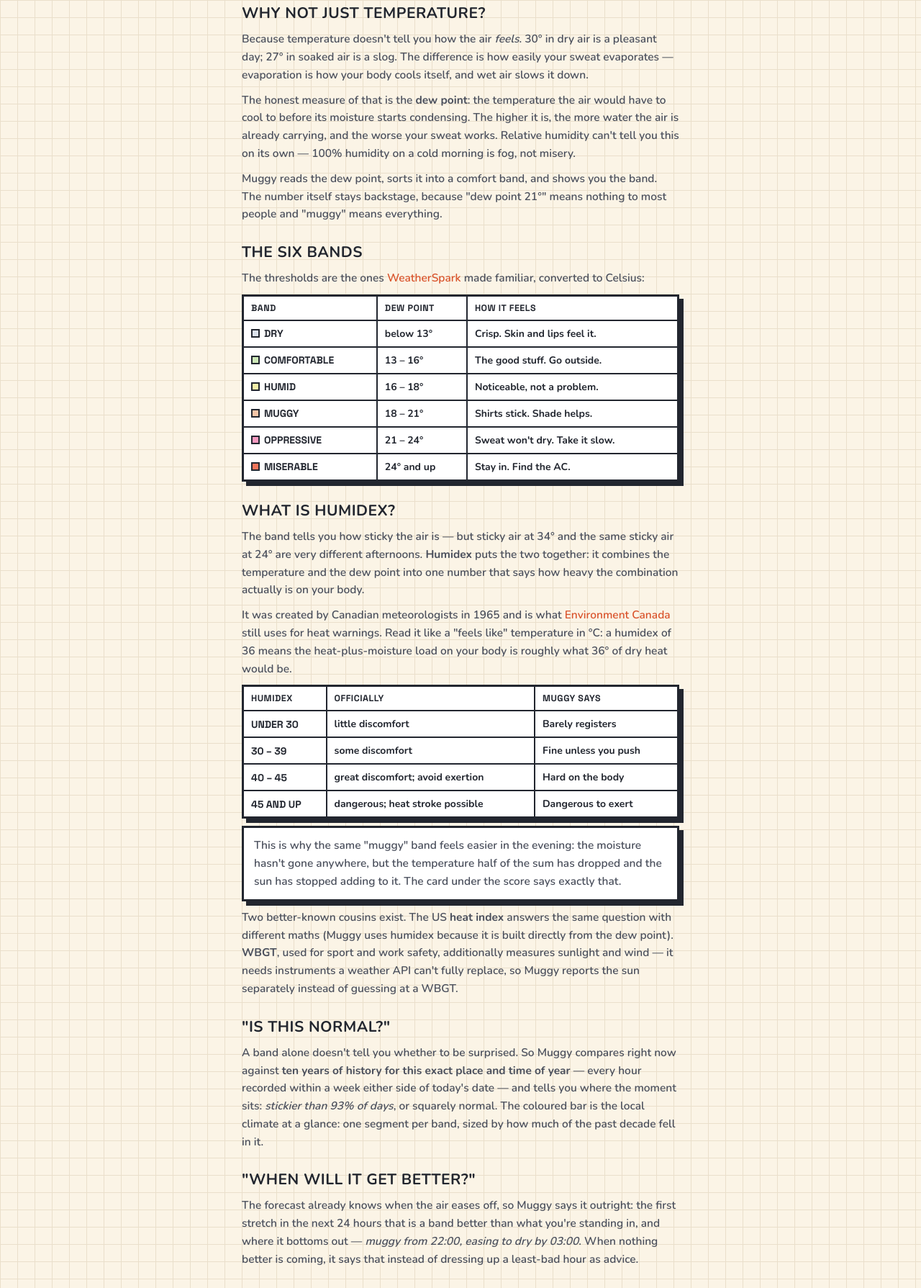
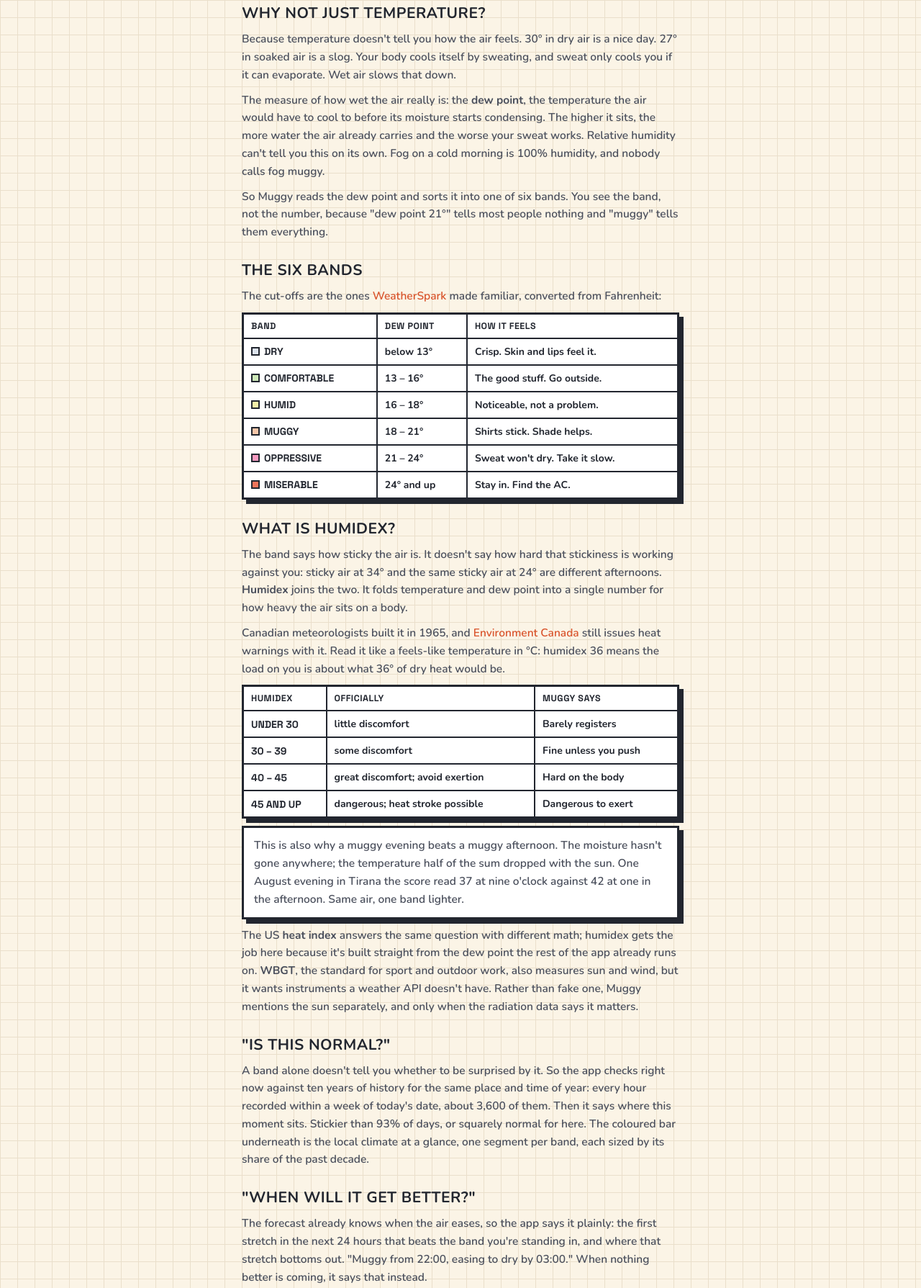
Before and after one commit to okturan/muggy, a website: page public/about.html in a window 1280 px wide. Shown: the part 144-1933 px from the top of the page at 72% size. Drawn offline with nearby package versions, Linux system fonts and the light colour scheme.

Commit message:
Rewrite /about like a person, and take the favicon off navy
The explainer read like machine output: an em dash every few lines, each
section landing on a tidy little punchline, and not one admitted
limitation anywhere. Rewritten against the human-writing checklist. The
dashes are mostly gone, the rhythm varies, the Tirana example uses the
actual numbers from the evening it happened (37 at nine, 42 at one), and
the page now ends on the honest caveat: the model describes a grid cell
a few kilometres wide, not your balcony.

The favicon was still the navy-era tile from before the pixel-and-cream
direction. Regenerated on the paper colour with the current cloud.

Claude-Session: https://claude.ai/code/session_018EW29irikC3y8wdG3gXtUG

```diff
--- a/public/about.html
+++ b/public/about.html
@@ -36,14 +36,14 @@
 
     <section id="dew-point">
       <h2>Why not just temperature?</h2>
-      <p>Because temperature doesn't tell you how the air <em>feels</em>. 30° in dry air is a pleasant day; 27° in soaked air is a slog. The difference is how easily your sweat evaporates — evaporation is how your body cools itself, and wet air slows it down.</p>
-      <p>The honest measure of that is the <strong>dew point</strong>: the temperature the air would have to cool to before its moisture starts condensing. The higher it is, the more water the air is already carrying, and the worse your sweat works. Relative humidity can't tell you this on its own — 100% humidity on a cold morning is fog, not misery.</p>
-      <p>Muggy reads the dew point, sorts it into a comfort band, and shows you the band. The number itself stays backstage, because "dew point 21°" means nothing to most people and "muggy" means everything.</p>
+      <p>Because temperature doesn't tell you how the air feels. 30° in dry air is a nice day. 27° in soaked air is a slog. Your body cools itself by sweating, and sweat only cools you if it can evaporate. Wet air slows that down.</p>
+      <p>The measure of how wet the air really is: the <strong>dew point</strong>, the temperature the air would have to cool to before its moisture starts condensing. The higher it sits, the more water the air already carries and the worse your sweat works. Relative humidity can't tell you this on its own. Fog on a cold morning is 100% humidity, and nobody calls fog muggy.</p>
+      <p>So Muggy reads the dew point and sorts it into one of six bands. You see the band, not the number, because "dew point 21°" tells most people nothing and "muggy" tells them everything.</p>
     </section>
 
     <section id="bands">
       <h2>The six bands</h2>
-      <p>The thresholds are the ones <a href="https://weatherspark.com" rel="noopener">WeatherSpark</a> made familiar, converted to Celsius:</p>
+      <p>The cut-offs are the ones <a href="https://weatherspark.com" rel="noopener">WeatherSpark</a> made familiar, converted from Fahrenheit:</p>
       <table class="bands">
         <tr><th>Band</th><th>Dew point</th><th>How it feels</th></tr>
         <tr><td><span class="swatch" style="background:#DCE3EC"></span>dry</td><td>below 13°</td><td>Crisp. Skin and lips feel it.</td></tr>
@@ -57,8 +57,8 @@
 
     <section id="humidex">
       <h2>What is humidex?</h2>
-      <p>The band tells you how sticky the air is — but sticky air at 34° and the same sticky air at 24° are very different afternoons. <strong>Humidex</strong> puts the two together: it combines the temperature and the dew point into one number that says how heavy the combination actually is on your body.</p>
-      <p>It was created by Canadian meteorologists in 1965 and is what <a href="https://www.canada.ca/en/environment-climate-change/services/seasonal-weather-hazards/warm-season-weather-hazards.html#toc7" rel="noopener">Environment Canada</a> still uses for heat warnings. Read it like a "feels like" temperature in °C: a humidex of 36 means the heat-plus-moisture load on your body is roughly what 36° of dry heat would be.</p>
+      <p>The band says how sticky the air is. It doesn't say how hard that stickiness is working against you: sticky air at 34° and the same sticky air at 24° are different afternoons. <strong>Humidex</strong> joins the two. It folds temperature and dew point into a single number for how heavy the air sits on a body.</p>
+      <p>Canadian meteorologists built it in 1965, and <a href="https://www.canada.ca/en/environment-climate-change/services/seasonal-weather-hazards/warm-season-weather-hazards.html#toc7" rel="noopener">Environment Canada</a> still issues heat warnings with it. Read it like a feels-like temperature in °C: humidex 36 means the load on you is about what 36° of dry heat would be.</p>
       <table class="bands">
         <tr><th>Humidex</th><th>Officially</th><th>Muggy says</th></tr>
         <tr><td>under 30</td><td>little discomfort</td><td>Barely registers</td></tr>
@@ -66,23 +66,24 @@
         <tr><td>40 – 45</td><td>great discomfort; avoid exertion</td><td>Hard on the body</td></tr>
         <tr><td>45 and up</td><td>dangerous; heat stroke possible</td><td>Dangerous to exert</td></tr>
       </table>
-      <div class="callout"><p>This is why the same "muggy" band feels easier in the evening: the moisture hasn't gone anywhere, but the temperature half of the sum has dropped and the sun has stopped adding to it. The card under the score says exactly that.</p></div>
-      <p>Two better-known cousins exist. The US <strong>heat index</strong> answers the same question with different maths (Muggy uses humidex because it is built directly from the dew point). <strong>WBGT</strong>, used for sport and work safety, additionally measures sunlight and wind — it needs instruments a weather API can't fully replace, so Muggy reports the sun separately instead of guessing at a WBGT.</p>
+      <div class="callout"><p>This is also why a muggy evening beats a muggy afternoon. The moisture hasn't gone anywhere; the temperature half of the sum dropped with the sun. One August evening in Tirana the score read 37 at nine o'clock against 42 at one in the afternoon. Same air, one band lighter.</p></div>
+      <p>The US <strong>heat index</strong> answers the same question with different math; humidex gets the job here because it's built straight from the dew point the rest of the app already runs on. <strong>WBGT</strong>, the standard for sport and outdoor work, also measures sun and wind, but it wants instruments a weather API doesn't have. Rather than fake one, Muggy mentions the sun separately, and only when the radiation data says it matters.</p>
     </section>
 
     <section id="normal">
       <h2>"Is this normal?"</h2>
-      <p>A band alone doesn't tell you whether to be surprised. So Muggy compares right now against <strong>ten years of history for this exact place and time of year</strong> — every hour recorded within a week either side of today's date — and tells you where the moment sits: <em>stickier than 93% of days</em>, or squarely normal. The coloured bar is the local climate at a glance: one segment per band, sized by how much of the past decade fell in it.</p>
+      <p>A band alone doesn't tell you whether to be surprised by it. So the app checks right now against ten years of history for the same place and time of year: every hour recorded within a week of today's date, about 3,600 of them. Then it says where this moment sits. Stickier than 93% of days, or squarely normal for here. The coloured bar underneath is the local climate at a glance, one segment per band, each sized by its share of the past decade.</p>
     </section>
 
     <section id="better">
       <h2>"When will it get better?"</h2>
-      <p>The forecast already knows when the air eases off, so Muggy says it outright: the first stretch in the next 24 hours that is a band better than what you're standing in, and where it bottoms out — <em>muggy from 22:00, easing to dry by 03:00</em>. When nothing better is coming, it says that instead of dressing up a least-bad hour as advice.</p>
+      <p>The forecast already knows when the air eases, so the app says it plainly: the first stretch in the next 24 hours that beats the band you're standing in, and where that stretch bottoms out. "Muggy from 22:00, easing to dry by 03:00." When nothing better is coming, it says that instead.</p>
     </section>
 
     <section id="data">
       <h2>Where the data comes from</h2>
       <p>Weather and history come from <a href="https://open-meteo.com/" rel="noopener">Open-Meteo</a> (CC-BY 4.0). Comfort bands follow <a href="https://weatherspark.com" rel="noopener">WeatherSpark</a>'s thresholds. Humidex is <a href="https://en.wikipedia.org/wiki/Humidex" rel="noopener">Environment Canada's index</a>. Muggy itself is <a href="https://github.com/okturan/muggy" rel="noopener">open source</a>.</p>
+      <p>One caveat worth knowing: these numbers describe a weather model's grid cell a few kilometres wide, not your street. A walled courtyard holds damp air after a seafront has cleared. Treat the bands as your neighbourhood's weather, not your balcony's.</p>
     </section>
   </main>
 </body>
```
Also changed, not shown: public/icons/apple-touch-icon.png, public/icons/icon-192.png, public/icons/icon-512.png.
